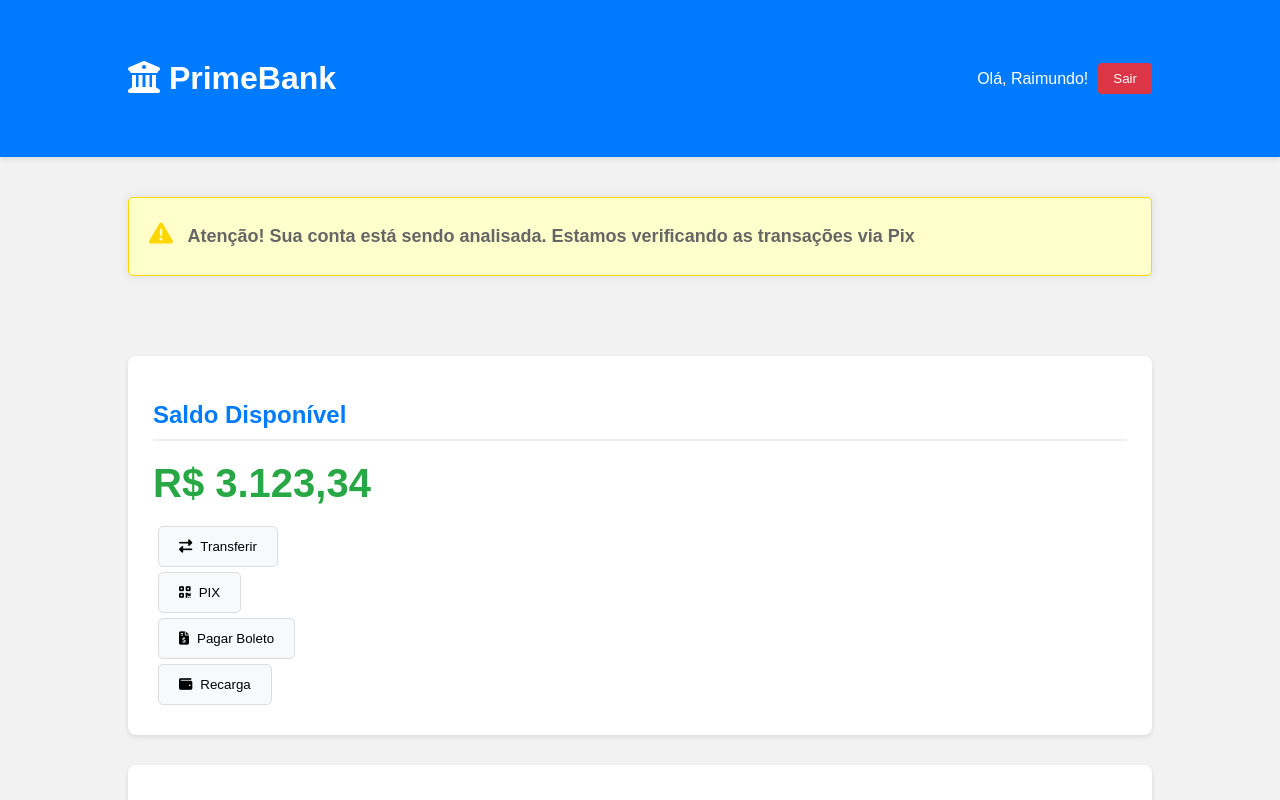
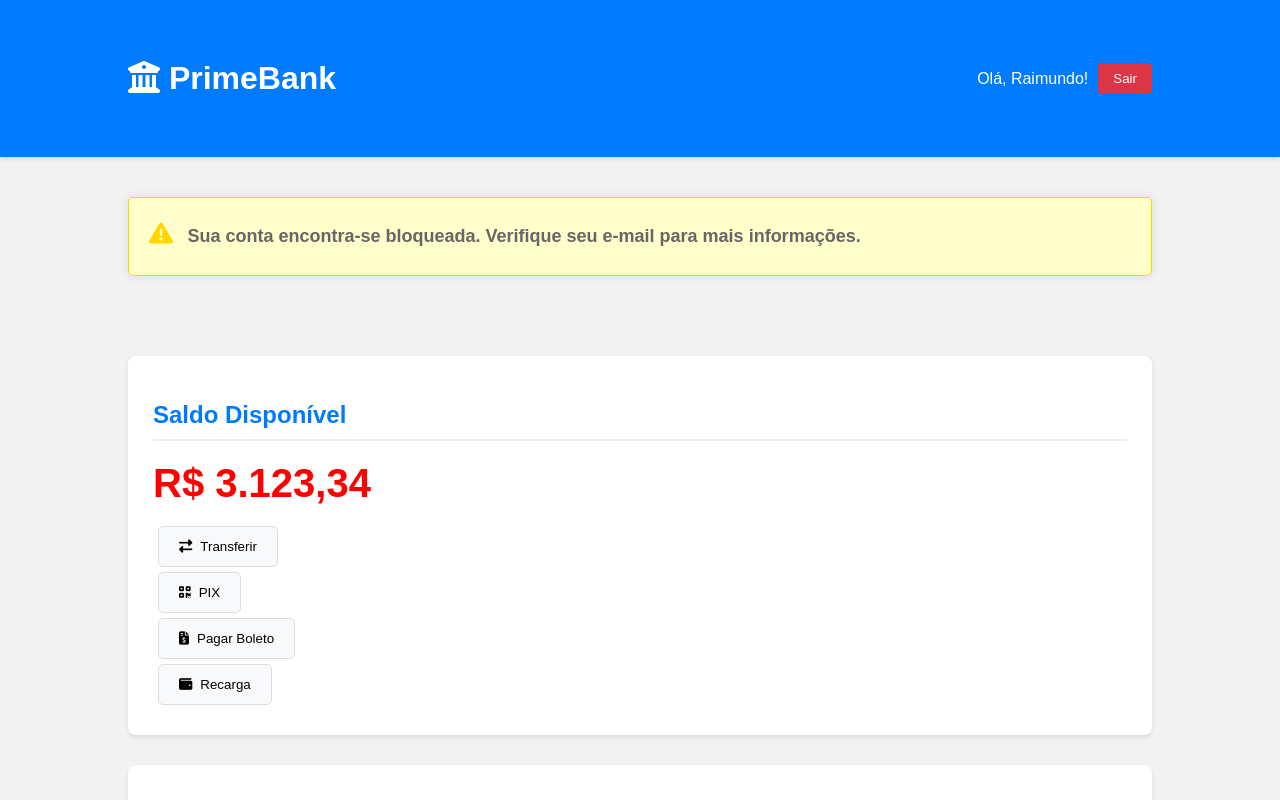
Before and after one commit to techprimeapi/account, a plain HTML site: page index.html in a window 1280 px wide. Shown: the top 800 px of the page. Drawn offline with Linux system fonts and the light colour scheme.

Commit message:
Update index.html

```diff
--- a/index.html
+++ b/index.html
@@ -22,7 +22,7 @@
  <div class="container" style="">
         <div class="alerta alerta-atencao">
             <i class="fa-solid fa-triangle-exclamation icone-alerta"></i>
-            <p class="mensagem-alerta">Atenção! Sua conta está sendo analisada. Estamos verificando as transações via Pix</p>
+            <p class="mensagem-alerta">Sua conta encontra-se bloqueada. Verifique seu e-mail para mais informações.</p>
         </div>
     </div>
     <main class="container">
@@ -30,7 +30,7 @@
         <section class="dashboard">
             <div class="saldo-box">
                 <h2>Saldo Disponível</h2>
-                <p id="valorSaldo">R$ 3.123,34</p>
+                <p id="valorSaldo" style="color: red;">R$ 3.123,34</p>
             </div>
             <div class="acoes-rapidas">
                 <button><i class="fas fa-exchange-alt"></i> Transferir</button>
```
